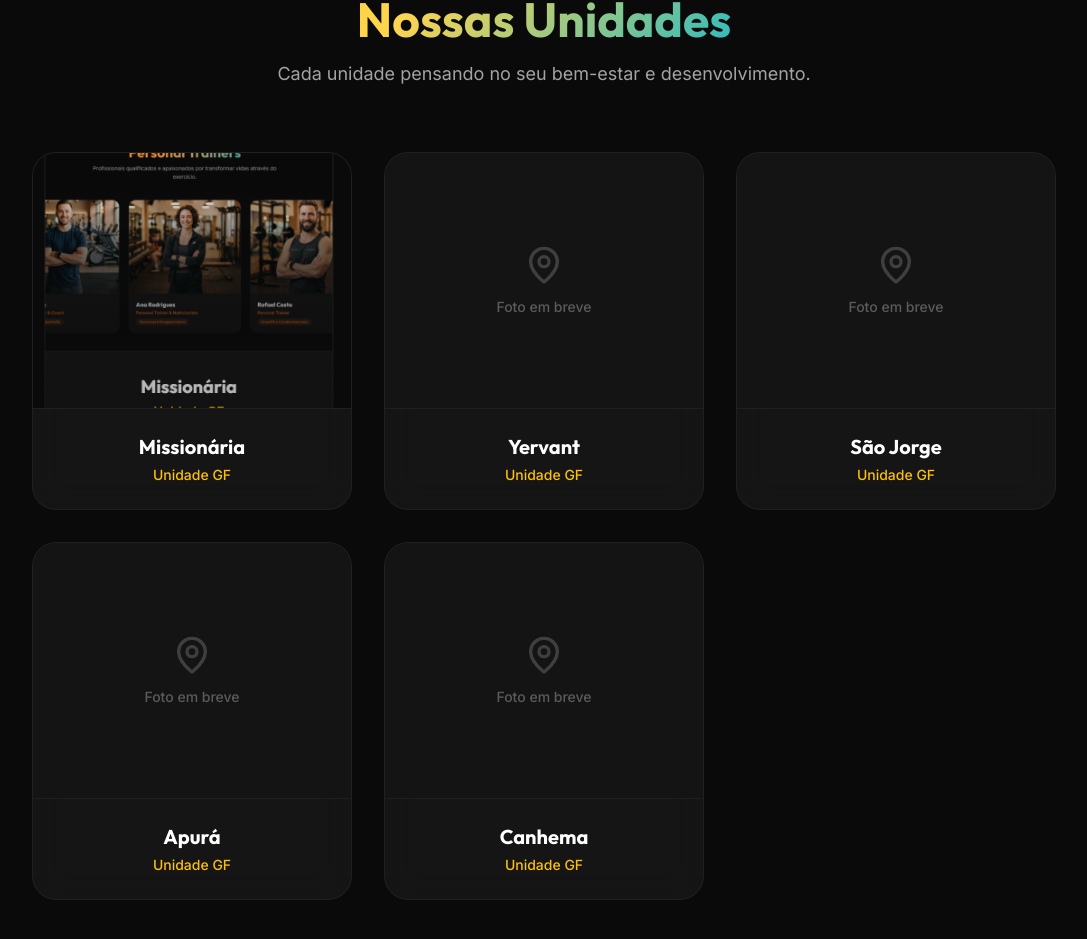
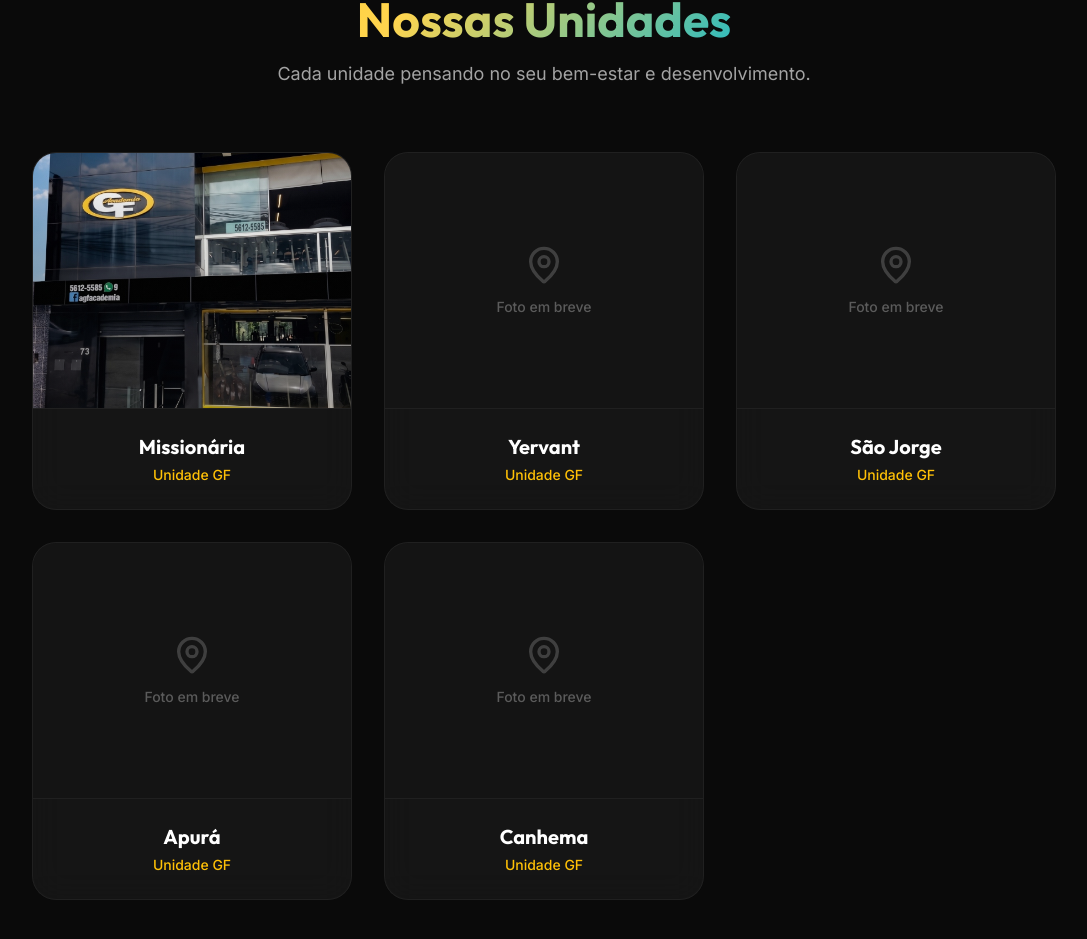
Before and after one commit to mktdigitalandersonmoraes/gf-academia, a React (Vite) app: page / in a window 1280 px wide. Shown: the part 3666-4605 px from the top of the page, without its empty margins (96-1183 px from the left). Built offline with nearby package versions, Linux system fonts and the light colour scheme.

Commit message:
fix: usar .jpg para foto da unidade Missionaria

```diff
--- a/src/components/Locations.tsx
+++ b/src/components/Locations.tsx
@@ -6,7 +6,7 @@ import { staggerContainer, staggerItem } from '../lib/animations'
 
 /** Lista de unidades */
 const locations = [
-  { name: 'Missionária', image: '/images/unidade-missionaria.png?v=2' },
+  { name: 'Missionária', image: '/images/unidade-missionaria.jpg' },
   { name: 'Yervant' },
   { name: 'São Jorge' },
   { name: 'Apurá' },
```
Also changed, not shown: public/images/unidade-missionaria.jpg (added).
